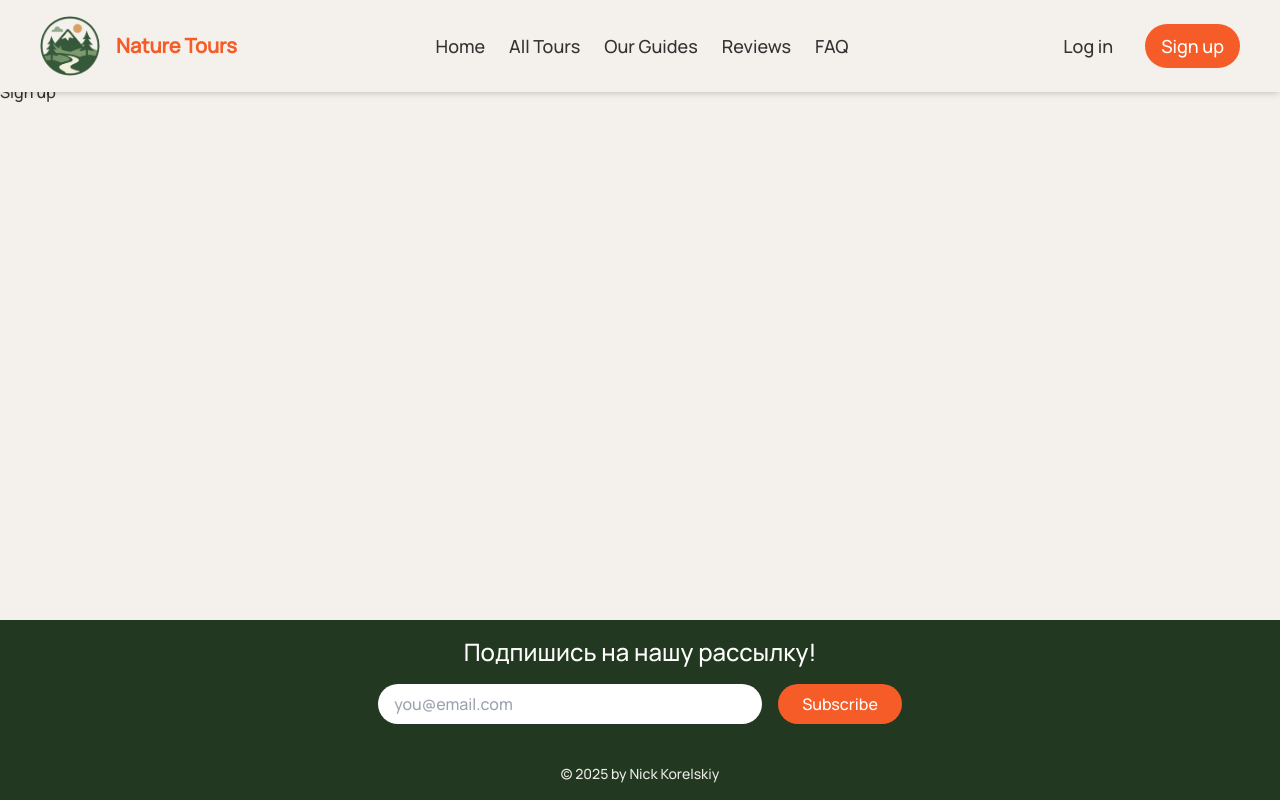
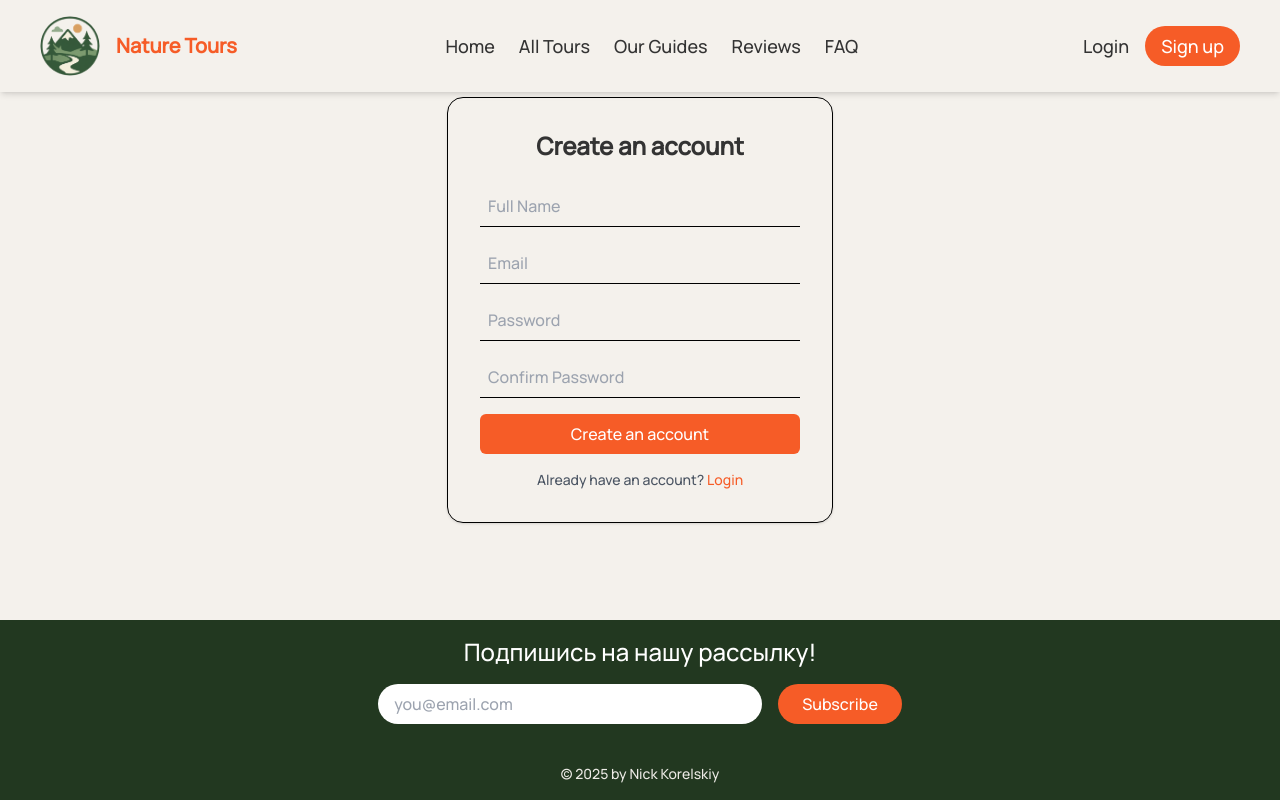
Before and after one commit to n-korel/naturetours-website, a Next.js app: page /signup in a window 1280 px wide. Built offline with nearby package versions, Linux system fonts and the light colour scheme; no server answers.

Commit message:
Add auth

```diff
--- /dev/null
+++ b/app/_components/AuthButtons.js
@@ -0,0 +1,22 @@
+import Link from 'next/link';
+
+function AuthButtons() {
+	return (
+		<div>
+			<Link
+				href="/login"
+				className="rounded-full px-4 py-2 text-sm text-textdark transition hover:bg-lightgray sm:text-lg"
+			>
+				Login
+			</Link>
+			<Link
+				href="/signup"
+				className="rounded-full bg-orange px-4 py-2 text-sm text-white transition hover:opacity-90 sm:text-lg"
+			>
+				Sign up
+			</Link>
+		</div>
+	);
+}
+
+export default AuthButtons;
--- a/app/_components/Header.js
+++ b/app/_components/Header.js
@@ -1,3 +1,4 @@
+import AuthButtons from './AuthButtons';
 import Logo from './Logo';
 import Navigation from './Navigation';
 
@@ -12,12 +13,7 @@ function Header() {
 				</div>
 
 				<div className="flex items-center gap-2 sm:gap-4">
-					<button className="rounded-full px-4 py-2 text-sm text-textdark transition hover:bg-lightgray sm:text-lg">
-						Log in
-					</button>
-					<button className="rounded-full bg-orange px-4 py-2 text-sm text-white transition hover:opacity-90 sm:text-lg">
-						Sign up
-					</button>
+					<AuthButtons />
 				</div>
 			</div>
 		</header>
--- /dev/null
+++ b/app/_components/LoginForm.js
@@ -0,0 +1,45 @@
+'use client';
+
+import Link from 'next/link';
+import { LoginUser } from '../_lib/actions';
+
+export default function LoginForm() {
+	return (
+		<div className="flex flex-col items-center justify-center rounded-2xl border border-black shadow">
+			<div className="w-full max-w-sm rounded-lg p-8">
+				<h2 className="mb-6 text-center text-2xl font-bold text-textdark">Welcome Back</h2>
+
+				<form action={LoginUser} className="space-y-4">
+					<input
+						type="email"
+						name="email"
+						placeholder="Email"
+						required
+						className="w-full border-b border-black bg-beige p-2 focus:outline-none"
+					/>
+					<input
+						type="password"
+						name="password"
+						placeholder="Password"
+						required
+						className="w-full border-b border-black bg-beige p-2 focus:outline-none"
+					/>
+
+					<button
+						type="submit"
+						className="w-full rounded-md bg-orange py-2 font-medium text-white transition hover:opacity-90"
+					>
+						Login
+					</button>
+				</form>
+
+				<p className="mt-4 text-center text-sm text-gray-600">
+					Don&apos;t have an account?{' '}
+					<Link href="/signup" className="text-orange hover:underline">
+						Login
+					</Link>
+				</p>
+			</div>
+		</div>
+	);
+}
--- /dev/null
+++ b/app/_components/SignupForm.js
@@ -0,0 +1,58 @@
+'use client';
+
+import Link from 'next/link';
+import { signupUser } from '../_lib/actions';
+
+export default function SignupForm() {
+	return (
+		<div className="flex flex-col items-center justify-center rounded-2xl border border-black shadow">
+			<div className="w-full max-w-sm rounded-lg p-8">
+				<h2 className="mb-6 text-center text-2xl font-bold text-textdark">Create an account</h2>
+
+				<form action={signupUser} className="space-y-4">
+					<input
+						type="text"
+						name="name"
+						placeholder="Full Name"
+						required
+						className="w-full border-b border-black bg-beige p-2 focus:outline-none"
+					/>
+					<input
+						type="email"
+						name="email"
+						placeholder="Email"
+						required
+						className="w-full border-b border-black bg-beige p-2 focus:outline-none"
+					/>
+					<input
+						type="password"
+						name="password"
+						placeholder="Password"
+						required
+						className="w-full border-b border-black bg-beige p-2 focus:outline-none"
+					/>
+					<input
+						type="password"
+						name="passwordConfirm"
+						placeholder="Confirm Password"
+						required
+						className="w-full border-b border-black bg-beige p-2 focus:outline-none"
+					/>
+					<button
+						type="submit"
+						className="w-full rounded-md bg-orange py-2 font-medium text-white transition hover:opacity-90"
+					>
+						Create an account
+					</button>
+				</form>
+
+				<p className="mt-4 text-center text-sm text-gray-600">
+					Already have an account?{' '}
+					<Link href="/login" className="text-orange hover:underline">
+						Login
+					</Link>
+				</p>
+			</div>
+		</div>
+	);
+}
--- /dev/null
+++ b/app/_lib/actions.js
@@ -0,0 +1,73 @@
+'use server';
+
+import { cookies } from 'next/headers';
+
+const API_URL = process.env.NEXT_PUBLIC_API_URL;
+
+export async function LoginUser(formData) {
+	try {
+		const email = formData.get('email');
+		const password = formData.get('password');
+
+		const res = await fetch(`${API_URL}api/v1/users/login`, {
+			method: 'POST',
+			headers: { 'Content-Type': 'application/json' },
+			body: JSON.stringify({ email, password }),
+		});
+
+		if (!res.ok) {
+			return null;
+		}
+
+		const data = await res.json();
+
+		console.log(data);
+
+		const cookieStore = cookies();
+		cookieStore.set('token', data.token, {
+			httpOnly: true,
+			secure: process.env.NODE_ENV === 'production',
+			path: '/',
+			maxAge: 60 * 60 * 24 * 7, // 1 week
+		});
+
+		return data;
+	} catch (error) {
+		console.error(error);
+		return null;
+	}
+}
+
+export async function signupUser(formData) {
+	try {
+		const name = formData.get('name');
+		const email = formData.get('email');
+		const password = formData.get('password');
+		const passwordConfirm = formData.get('passwordConfirm');
+
+		const res = await fetch(`${API_URL}api/v1/users/signup`, {
+			method: 'POST',
+			headers: { 'Content-Type': 'application/json' },
+			body: JSON.stringify({ name, email, password, passwordConfirm }),
+		});
+
+		if (!res.ok) {
+			return null;
+		}
+
+		const data = await res.json();
+
+		const cookieStore = cookies();
+		cookieStore.set('token', data.token, {
+			httpOnly: true,
+			secure: process.env.NODE_ENV === 'production',
+			path: '/',
+			maxAge: 60 * 60 * 24 * 7, // 1 week
+		});
+
+		return data;
+	} catch (error) {
+		console.error(error);
+		return null;
+	}
+}
--- a/app/login/page.js
+++ b/app/login/page.js
@@ -1,11 +1,13 @@
+import LoginForm from '../_components/LoginForm';
+
 export const metadata = {
 	title: 'Log in',
 };
 
 export default function Page() {
 	return (
-		<div>
-			<h1>Log in</h1>
+		<div className="flex h-full items-center justify-center">
+			<LoginForm />
 		</div>
 	);
 }
--- a/app/signup/page.js
+++ b/app/signup/page.js
@@ -1,11 +1,13 @@
+import SignupForm from '../_components/SignupForm';
+
 export const metadata = {
 	title: 'Sign up',
 };
 
 export default function Page() {
 	return (
-		<div>
-			<h1>Sign up</h1>
+		<div className="flex h-full items-center justify-center">
+			<SignupForm />
 		</div>
 	);
 }
```
